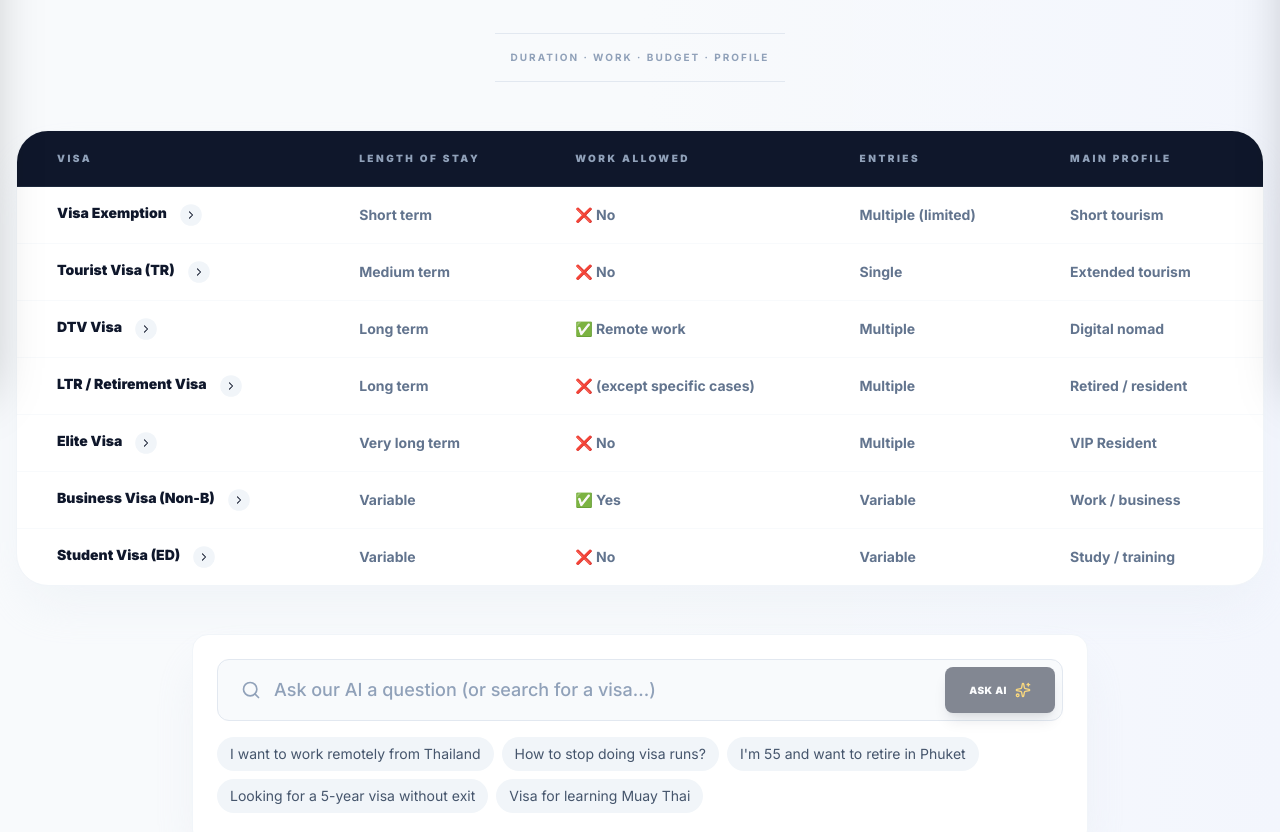
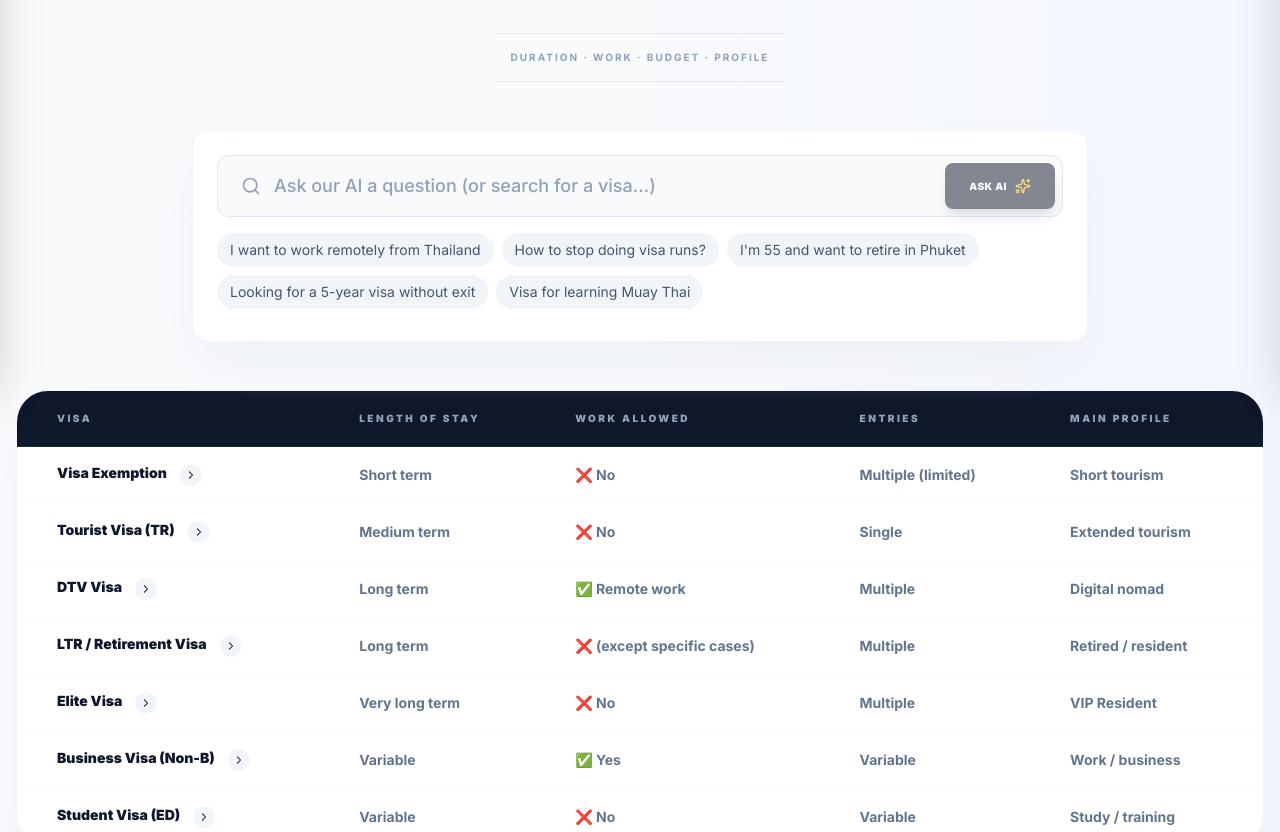
Before and after one commit to pulsession-bit/siamvia-pro, a Next.js app: page /en/search in a window 1280 px wide. Shown: the part 420-1252 px from the top of the page. Built offline with nearby package versions, Linux system fonts and the light colour scheme.

Commit message:
refactor(search): move AI search block above comparator table

```diff
--- a/src/app/[lang]/search/SearchClientPage.tsx
+++ b/src/app/[lang]/search/SearchClientPage.tsx
@@ -61,10 +61,6 @@ const SearchClientPage: React.FC<SearchClientPageProps> = ({ localI18n }) => {
                 ctaLabel={localT.ai_cta}
                 onCtaClick={() => document.getElementById('ai-section')?.scrollIntoView({ behavior: 'smooth' })}
             >
-                <VisaComparatorTable
-                    tableI18n={localT.comparator_guide.table}
-                    compact={true}
-                />
                 <div id="ai-section">
                     <SearchAI
                         onSearch={handleAiSearch}
@@ -77,6 +73,10 @@ const SearchClientPage: React.FC<SearchClientPageProps> = ({ localI18n }) => {
                         compact={true}
                     />
                 </div>
+                <VisaComparatorTable
+                    tableI18n={localT.comparator_guide.table}
+                    compact={true}
+                />
             </SearchHero>
 
             {/* 2. Exploration Visuelle (Grid) */}
```
